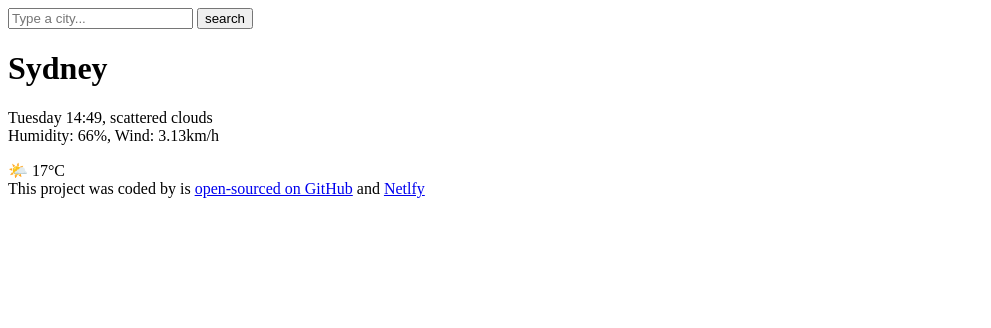
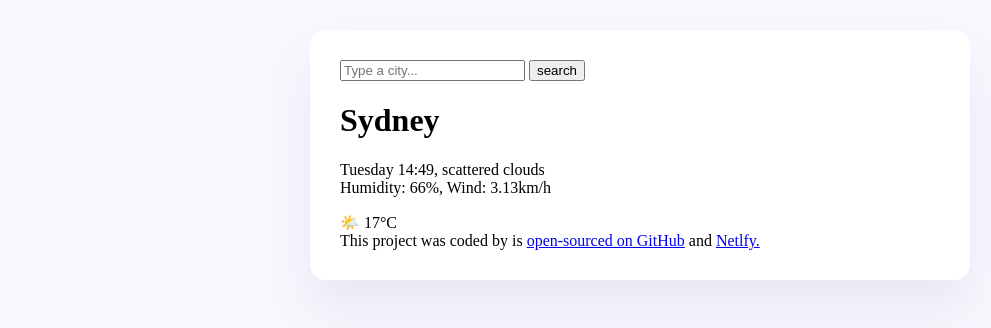
Before and after one commit to leticiakaorism/rainbow-cast, a plain HTML site: page index.html in a window 1280 px wide. Shown: the whole page, without its empty margins (0-991 px from the left). Drawn offline with Linux system fonts and the light colour scheme.

Commit message:
Styled the main container

```diff
--- a/index.html
+++ b/index.html
@@ -4,8 +4,17 @@
     <meta charset="UTF-8" />
     <meta name="viewport" content="width=device-width, initial-scale=1.0" />
     <title>Rainbow Cast</title>
+
+    <link rel="stylesheet" href="src/styles.css" />
+    <link rel="preconnect" href="https://fonts.googleapis.com" />
+    <link rel="preconnect" href="https://fonts.gstatic.com" crossorigin />
+    <link
+      href="https://fonts.googleapis.com/css2?family=Roboto:ital,wght@0,100;0,300;0,400;0,500;0,700;0,900;1,100;1,300;1,400;1,500;1,700;1,900&display=swap"
+      rel="stylesheet"
+    />
   </head>
   <body>
+    <div class="weather-app">
       <header>
         <form>
           <input type="search" placeholder="Type a city..." required />
@@ -29,7 +38,9 @@
         <a href="https://github.com/leticiakaorism/rainbow-cast"
           >open-sourced on GitHub</a
         >
-      and <a href="https://main--delicate-llama-113ea8.netlify.app/">Netlfy</a>
+        and
+        <a href="https://main--delicate-llama-113ea8.netlify.app/">Netlfy.</a>
       </footer>
+    </div>
   </body>
 </html>
--- /dev/null
+++ b/src/styles.css
@@ -0,0 +1,14 @@
+body {
+  background-color: #f9f7fe;
+}
+
+.weather-app {
+  background-color: white;
+  max-width: 600px;
+  margin: 30px auto;
+  padding: 30px;
+  box-shadow: 0 30px 50px rgba(65, 50, 100, 0.08);
+  border-radius: 16px;
+  font-family: font-family: 'Roboto', sans-serif;
+
+}
```
Lines whose indentation alone changed are shown as unchanged.
